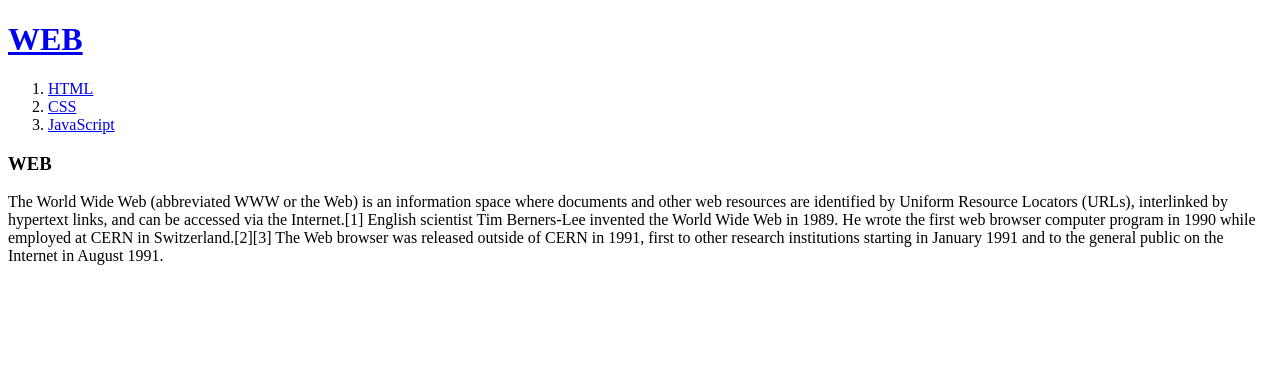
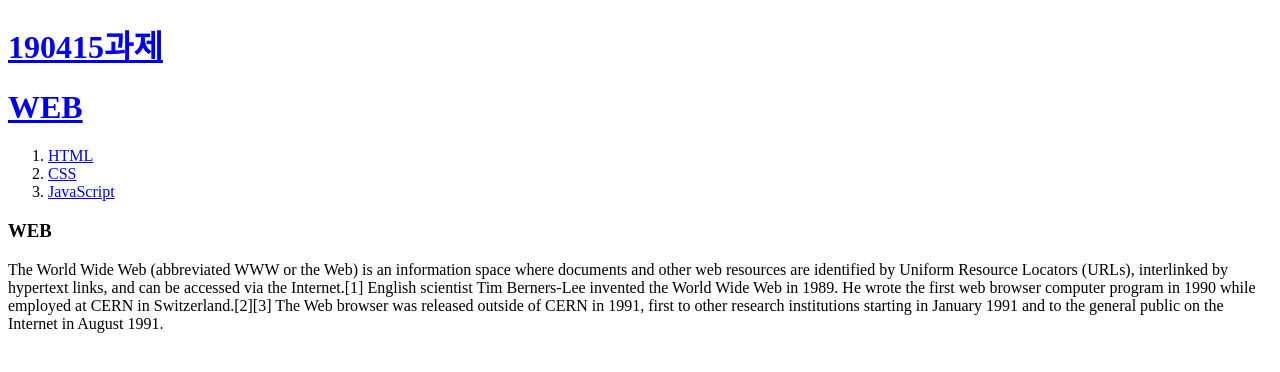
Before and after one commit to JiWKim/web1, a plain HTML site: page index.html in a window 1280 px wide. Drawn offline with Linux system fonts and the light colour scheme.

Commit message:
Update index.html

```diff
--- a/index.html
+++ b/index.html
@@ -5,6 +5,7 @@
   <meta charset="utf-8">
 </head>
 <body>
+  <h1><a href="190415.html">190415과제</h1>
   <h1><a href="index.html">WEB</a></h1>
   <ol>
     <li><a href="1.html">HTML</a></li>
```
